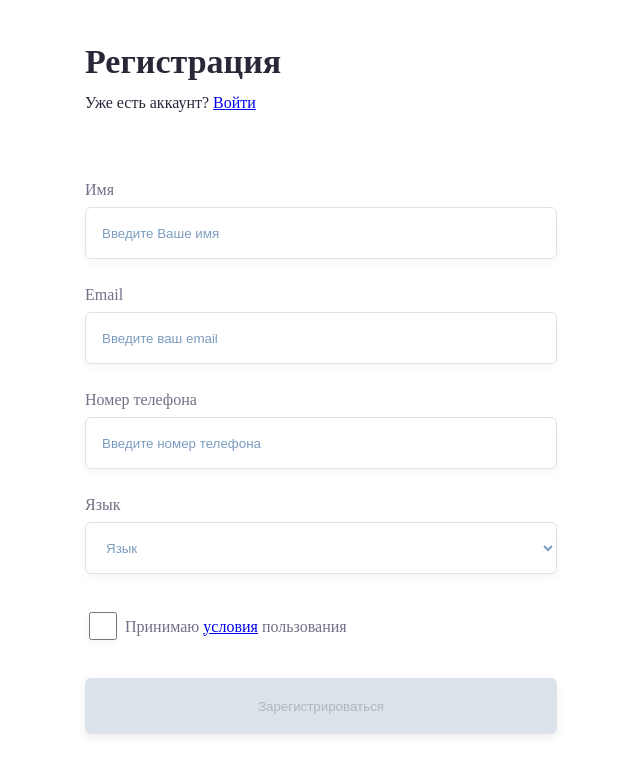
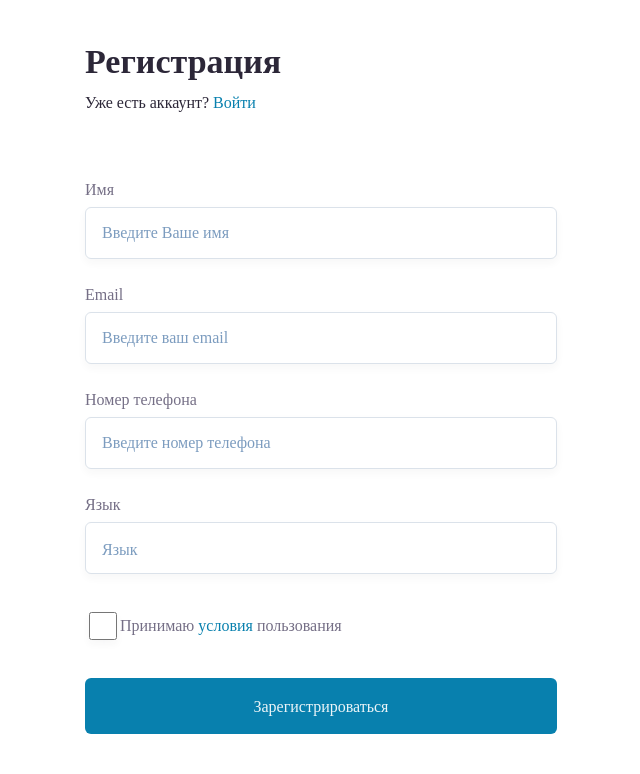
Before and after one commit to KlerKpn/Auth_form, a React (Create React App) app: page / in a window 1280 px wide. Shown: the top 774 px of the page, without its empty margins (319-959 px from the left). Built offline with nearby package versions, Linux system fonts and the light colour scheme.

Commit message:
select, styles, test validate name(eng)

```diff
--- a/src/App.js
+++ b/src/App.js
@@ -1,4 +1,4 @@
-import React, { useState } from 'react'
+import React, { useState, useEffect } from 'react'
 import Input from './components/UI/Input/Input'
 import styles from './App.module.css'
 import Button from './components/UI/Button/Button'
@@ -6,6 +6,11 @@ import Select from './components/UI/Select/Select'
 import RadioBtn from './components/UI/RadioBtn/RadioBtn'
 
 function App() {
+
+	function validateName(name) {
+		const re = /^[a-z ,.'-]+$/i
+		return re.test(name) && name.length > 1
+	}
 
 	function validatePhone(phone) {
 		const re = /^(\+7|7|8)?[\s-]?\(?[489][0-9]{2}\)?[\s-]?[0-9]{3}[\s-]?[0-9]{2}[\s-]?[0-9]{2}$/
@@ -16,9 +21,14 @@ function App() {
 		const re = /^(([^<>()[\]\\.,;:\s@"]+(\.[^<>()[\]\\.,;:\s@"]+)*)|(".+"))@((\[[0-9]{1,3}\.[0-9]{1,3}\.[0-9]{1,3}\.[0-9]{1,3}\])|(([a-zA-Z\-0-9]+\.)+[a-zA-Z]{2,}))$/;
 		return re.test(String(email).toLowerCase());
 	} // можно также воспользоваться библиотекой is_js для чистоты кода, решил не прегружать из-за одной функции
-
+	const [allValid, setAllValid] = useState(false)
 	const [radio, setRadio] = useState(false)
 	const [formValid, setFormValid] = useState(false)
+	const [option, setOption] = useState('Язык')
+	const [selectData] = useState({
+		default: 'Язык',
+		data: ['Английский', 'Русский', 'Китайский', 'Испанский']
+	})
 	const [inputs, setInputs] = useState([
 		{
 			label: 'Имя',
@@ -30,7 +40,7 @@ function App() {
 			touched: false,
 			validation: {
 				required: true,
-				minLength: 2
+				name: true
 			}
 		},
 		{
@@ -78,8 +88,8 @@ function App() {
 			isValid = validateEmail(value) && isValid
 		}
 
-		if (validation.minLength) {
-			isValid = value.length >= validation.minLength && isValid
+		if (validation.name) {
+			isValid = validateName(value) && isValid
 		}
 
 		if (validation.phone) {
@@ -128,11 +138,18 @@ function App() {
 		})
 	}
 
-	const onChangeRadio = (value) => {
-		setRadio(value.checked)
-	}
+	const onChangeRadio = value => { setRadio(value.checked) }
+	const onChangeOption = value => { setOption(value) }
 
-	const disBtn = [formValid ,radio].filter(el => el !== true).length > 0
+	useEffect(() => {
+		const bol = [formValid, radio].filter(el => el !== true).length > 0
+		if(option !== 'Язык'){
+			setAllValid(bol)
+		} else {
+
+		}
+
+	})
 
 	return (
 		<form className={styles.App} onSubmit={submitHandler}>
@@ -152,14 +169,17 @@ function App() {
 
 			</div>
 
-			<Select />
+			<Select
+				onClick={onChangeOption}
+				data={selectData}
+			/>
 
 			<RadioBtn
 				onChangeRadio={onChangeRadio}
 			/>
 
 			<Button
-				disabled={disBtn}
+				disabled={allValid}
 				label='Зарегистрироваться'
 			/>
 
--- a/src/App.module.css
+++ b/src/App.module.css
@@ -19,3 +19,8 @@
   line-height: 44px;
   margin-bottom: 0.5rem;
 }
+
+a{
+  text-decoration: none;
+  color: #0880AE;
+}
--- a/src/components/UI/Button/Button.module.css
+++ b/src/components/UI/Button/Button.module.css
@@ -1,5 +1,6 @@
 .Button{
     display: flex;
+    font-size: 16px;
     justify-content: center;
     align-items: center;
     height: 56px;
--- a/src/components/UI/Input/Inputs.module.css
+++ b/src/components/UI/Input/Inputs.module.css
@@ -5,7 +5,6 @@
     display: inline-block;
     margin: 7px 0;
     color: #756F86;
-    font-weight: 500px;
     line-height: 21px
 }
 
@@ -24,7 +23,10 @@
 }
 
 .Input::placeholder{
+    display: inline;
+    line-height: 21px;
     color: #7C9CBF;
+    font-size: 16px;
 }
 
 .Input_valid{
--- a/src/components/UI/RadioBtn/RadioBtn.module.css
+++ b/src/components/UI/RadioBtn/RadioBtn.module.css
@@ -11,7 +11,8 @@
     border: 1px solid #DBE2EA;
     box-shadow: 0px 4px 8px rgba(44, 39, 56, 0.04);
     border-radius: 4px;
-    margin-right: .5rem;
+    -webkit-user-select: none;
+    user-select: none;
 }
 
 .RadioBtn_title{
--- a/src/components/UI/Select/Select.js
+++ b/src/components/UI/Select/Select.js
@@ -1,18 +1,62 @@
-import React from 'react'
+import React, { useState, useEffect } from 'react'
 import styles from './Select.module.css'
 
 const Select = props => {
+    const [show, setShow] = useState(false)
+    const [active, setActive] = useState(null)
+    const [touched, setTouched] = useState(false)
+
+    useEffect(() => {
+        if (props.data.data.length !== 4) {
+            alert('Форма принимает в себя только 4 опции!')
+        }
+    }, [])
+
+    const changeShow = () => setShow(!show)
+    const selectOption = el => { setActive(el); changeShow(); props.onClick(el) }
+    const touchHandler = () => { setTouched(true) }
+
+    let cls = [styles.Select_title]
+    if (touched) {
+        cls.push(styles.touched)
+    }
 
     return (
-        <div>
-            <div className={styles.label}>Язык</div>
-            <select className={styles.Select} select={1}>
-                <option className={styles.Select_option} value={1} hidden='true'>Язык</option>
-                <option className={styles.Select_option} value={2}>Русский</option>
-                <option className={styles.Select_option} value={3}>Английский</option>
-                <option className={styles.Select_option} value={4}>Китайский</option>
-                <option className={styles.Select_option} value={5}>Испанский</option>
-            </select>
+        <div className={styles.Select_block} onClick={changeShow}>
+            <div className={styles.Select_label}>
+                {props.data.default}
+            </div>
+            <div className={styles.Select}>
+
+                <div
+                    className={cls.join(' ')}
+                    onClick={touchHandler}
+
+                >
+                    {active || props.data.default}
+                </div>
+
+                {
+                    show
+                        ? <div className={styles.Select_option_case}>
+                            {
+                                props.data.data.map((el, index) => {
+                                    return (
+                                        <div
+                                            key={index}
+                                            className={styles.Select_option}
+                                            onClick={() => selectOption(el)}
+                                        >
+                                            {el}
+                                        </div>
+                                    )
+                                })
+                            }
+                        </div>
+
+                        : null
+                }
+            </div>
         </div>
     )
 }
--- a/src/components/UI/Select/Select.module.css
+++ b/src/components/UI/Select/Select.module.css
@@ -5,6 +5,7 @@
 }
 
 .Select{
+    position: relative;
     width: 100%;
     height: 52px;
     padding: 16px;
@@ -14,9 +15,6 @@
     box-shadow: 0px 4px 8px rgba(44, 39, 56, 0.04);
     border-radius: 6px;
     outline: none;
-    /* -webkit-appearance: none;
-      -moz-appearance: none;
-      appearance: none; */
 }
 
 .Select:focus{
@@ -27,22 +25,49 @@
     border: 2px solid #0880AE;
 }
 
+.Select_option_case{
+    position: absolute;
+    margin-top: 4px;
+    width: 100%;
+    height: 200px;
+    padding: 12px 0px;
+    left: 0%;
+    right: 0%;
+    top: 50px;
+    bottom: 0%;
+    background: #FFFFFF;
+    border: 1px solid #DBE2EA;
+    box-shadow: 0px 4px 8px rgba(44, 39, 56, 0.04), 0px 20px 20px rgba(44, 39, 56, 0.04);
+    border-radius: 6px;
+    z-index: 5;
+}
 
-option{
-
-    box-sizing: content-box;
-    padding: 28px;
+.Select_option{
+    padding: 12px 15px;
     height: 44px;
     color: #756F86;
+    cursor: pointer;
+
+    font-weight: 400;
+    line-height: 20.8px;
 }
 
-.Select_option:focus{
-    color: #EBF4F8;
+.Select_option:hover{
+    background: #EBF4F8;
 }
 
-.label{
+.Select_label{
     margin: 7px 0;
     color: #756F86;
     font-weight: 500;
     line-height: 21px;
 }
+
+.Select_title{
+    font-size: 16px;
+}
+
+
+.Select_title.touched{
+    color: #2C2738;
+}
--- a/src/index.css
+++ b/src/index.css
@@ -5,17 +5,14 @@
 
 *{
   box-sizing: border-box;
-}
-
-html{
+  font-family: IBM Plex Sans;
+  font-style: normal;
+  font-weight: normal;
+  line-height: 22px;
   font-size: 16px;
 }
 
 body {
   margin: 0;
   min-width: 360px;
-  font-family: IBM Plex Sans;
-  font-style: normal;
-  font-weight: normal;
-  line-height: 22px;
 }
```
Also changed, not shown: src/components/UI/RadioBtn/RadioBtn.js (+2 -5 lines).
